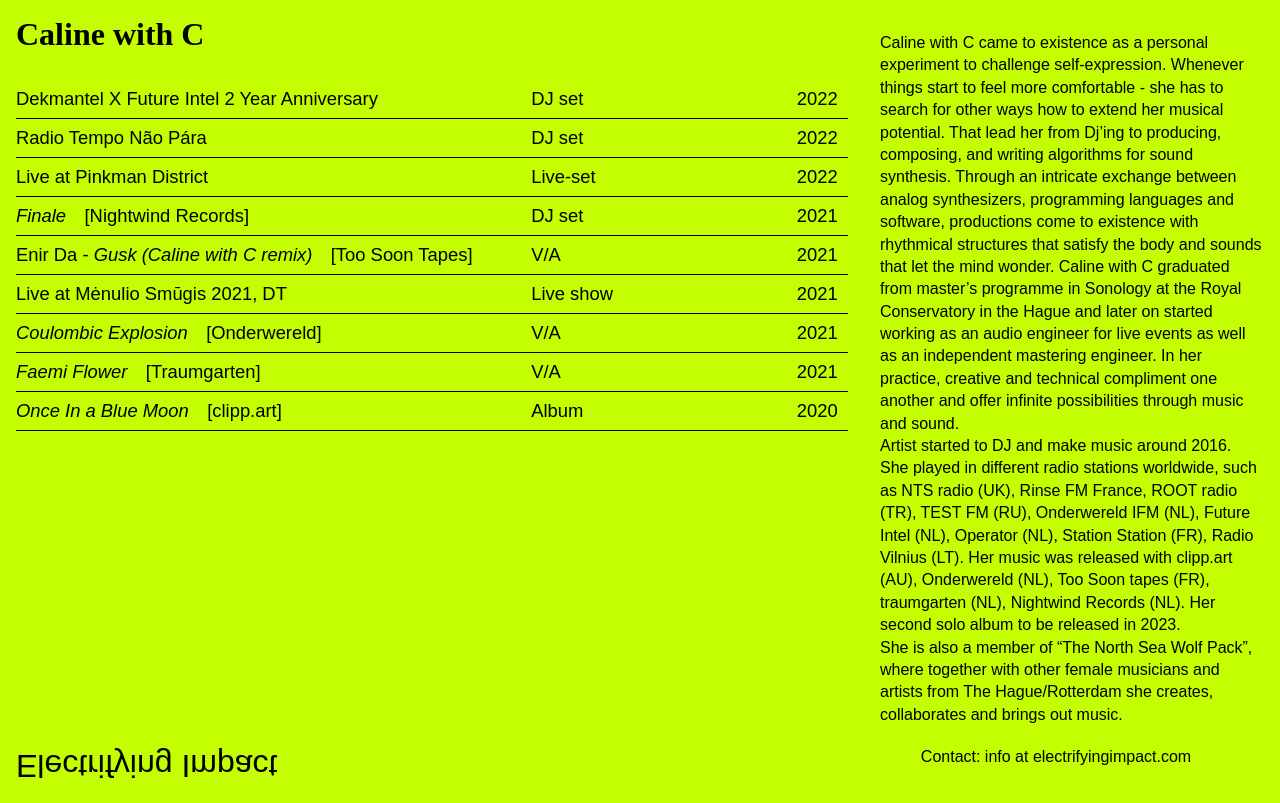
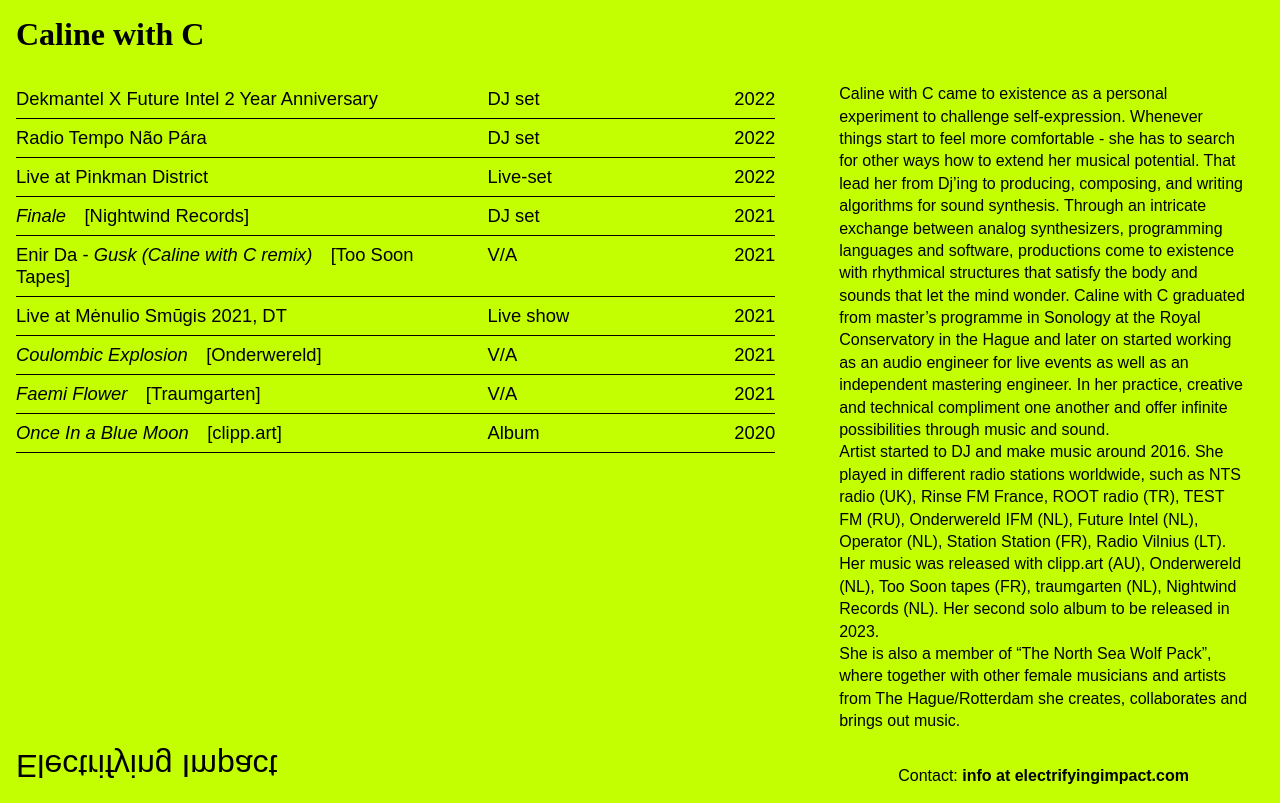
Before and after one commit to rubenverkuylen/electrifying-impact, a plain HTML site: page caline-with-c.html in a window 1280 px wide. Drawn offline with Linux system fonts and the light colour scheme; a web font is replaced by a local one.

Commit message:
big css revision

```diff
--- a/caline-with-c.html
+++ b/caline-with-c.html
@@ -284,7 +284,7 @@
           </p>
         </div>
         <div id="bio-contact">
-          <p>Contact: info at electrifyingimpact.com</p>
+          <p>Contact: <strong>info at electrifyingimpact.com</strong></p>
         </div>
       </div>
     </div>
--- a/style.css
+++ b/style.css
@@ -1,4 +1,6 @@
-@import url("https://fonts.googleapis.com/css2?family=IBM+Plex+Mono:ital,wght@0,300;0,400;0,500;0,600;0,700;1,300;1,400;1,500;1,600;1,700&family=IBM+Plex+Sans:ital,wght@0,300;0,400;0,500;1,300;1,400;1,500&family=IBM+Plex+Serif:ital,wght@0,300;1,300&family=Libre+Baskerville:wght@400;700&family=Orbitron:wght@500&family=Sarina&family=Stoke&display=swap");
+/* @import url("https://fonts.googleapis.com/css2?family=IBM+Plex+Mono:ital,wght@0,300;0,400;0,500;0,600;0,700;1,300;1,400;1,500;1,600;1,700&family=IBM+Plex+Sans:ital,wght@0,300;0,400;0,500;1,300;1,400;1,500&family=IBM+Plex+Serif:ital,wght@0,300;1,300&family=Libre+Baskerville:wght@400;700&family=Orbitron:wght@500&family=Sarina&family=Stoke&display=swap"); */
+
+@import url("https://fonts.googleapis.com/css2?family=Sarina&display=swap");
 
 @font-face {
   font-family: "Univers";
@@ -7,15 +9,11 @@
 
 :root {
   /* CALINE WITH C*/
-  --bg-color-caline: rgb(255, 123, 184);
-  --bg-color-caline: rgb(255, 82, 163);
   --bg-color-caline: rgb(195, 255, 0);
   --text-shadow-caline: 0px 0px 4px white;
   --text-color-caline: rgb(0, 0, 0);
-  --second-color-caline: rgb(235, 235, 235);
   --second-color-caline: rgb(180, 180, 180);
   /* ELECTRIFYING IMPACT */
-  --bg-color-impact: rgb(52, 33, 216);
   --bg-color-impact: rgb(32, 13, 193);
   --text-shadow-impact: none;
   --text-color-impact: rgb(255, 255, 255);
@@ -67,7 +65,6 @@ img {
     rgb(255, 0, 0, 0) 5%,
     rgb(255, 0, 0, 0) 40%
   );
-  /* background-size: 100% 100%; */
   position: fixed;
   width: 100vw;
   height: 100vh;
@@ -98,7 +95,6 @@ img {
   text-decoration: none;
 }
 .header-item a:hover {
-  /* color: var(--bg-color); */
   color: transparent;
   -webkit-text-stroke-width: 1px;
   -webkit-text-stroke-color: var(--text-color);
@@ -107,14 +103,10 @@ img {
 #header-elec {
   top: 0.5em;
   font-weight: 500;
-  /* font-family: Arial; */
 }
 
 #header-caline {
   bottom: 0.5em;
-  font-family: "Orbitron", serif;
-  /* font-family: "Stoke", serif; */
-  /* font-family: "Libre Baskerville", serif; */
   font-family: "Sarina", serif;
   font-weight: 700;
 }
@@ -134,7 +126,6 @@ img {
   position: fixed;
   width: 100vw;
   height: 100vh;
-  /* z-index: 0; */
   display: flex;
 }
 
@@ -146,23 +137,17 @@ img {
     background-position: 0 100%;
   }
 }
+
 /* CONTAINER */
-
-/* .container {
-  text-shadow: var(--text-shadow);
-} */
-
 #main-container {
   display: flex;
-  padding-top: 4em;
+  padding-top: 5em;
+  margin-left: 1em;
+  margin-right: 2em;
+  column-gap: 4em;
 }
 
 .container a {
-  /* background: var(--second-color);
-  color: var(--bg-color);
-  text-decoration: none;
-  border-radius: 8px;
-  padding: 0 5px; */
   color: var(--text-color);
   font-weight: 500;
 }
@@ -174,19 +159,19 @@ img {
 
 #work {
   flex-basis: 65%;
-  margin: 1em;
+  /* margin: 1em; */
   overflow: visible;
   padding-bottom: 4em;
-  /* text-shadow: var(--text-shadow); */
 }
 
 #biography {
-  flex-basis: 30%;
   display: flex;
+  flex-basis: 35%;
   flex-direction: column;
-  /* font-family: "IBM Plex Serif", Georgia, serif; */
   font-family: "Univers", Arial, sans-serif;
   font-weight: 500;
+  justify-content: space-between;
+  /* min-height: calc(100vh - 6em); */
 }
 
 .mirror {
@@ -222,7 +207,6 @@ img {
 }
 
 .project-title {
-  /* font-family: "IBM Plex Sans", Arial, sans-serif; */
   flex-basis: 60%;
   font-weight: 400;
 }
@@ -233,8 +217,8 @@ img {
 }
 
 .project-year {
-  /* font-style: italic; */
   font-weight: 300;
+  margin-left: auto;
 }
 
 .project-content {
@@ -253,29 +237,36 @@ img {
 
 .artwork {
   flex-basis: 35%;
-  /* height: 0%; */
   max-height: 310px;
 }
 
 /* BIOGRAPHY */
 #bio-intro {
-  position: fixed;
+  /* position: fixed;
   top: 0px;
-  margin: 1em;
+  margin: 1em; */
   max-height: 90vh;
   overflow-y: hidden;
 }
 
+#bio-intro p {
+  margin-top: 0.2em;
+}
+
 #bio-contact {
-  position: fixed;
-  bottom: 0px;
-  margin: 1em auto;
-  text-align: center;
-  width: 30%;
+  /* position: fixed;
+  bottom: 0px; */
+  /* margin: 0em auto; */
+  display: flex;
+  align-self: center;
+  /* text-align: center; */
+  /* width: 30%; */
 }
 
 #bio-contact p {
   font-weight: 400;
+  margin-left: auto;
+  margin-right: auto;
 }
 
 .disclaimer {
@@ -293,18 +284,20 @@ img {
 }
 
 @media screen and (max-width: 1200px) {
-  #work {
+  #work,
+  #biography {
     flex-basis: 50%;
   }
-  #bio-contact {
+  /* #bio-contact {
     width: 50%;
-  }
+  } */
 }
 
 @media screen and (max-width: 840px) {
   #main-container {
     flex-direction: column;
-    padding-top: 3em;
+    margin-bottom: 1em;
+    margin-right: 1em;
   }
   #work,
   #biography {
@@ -355,6 +348,7 @@ img {
   }
   #bio-contact {
     width: 100%;
+    text-align: center;
   }
   .disclaimer {
     text-align: center;
@@ -368,3 +362,18 @@ img {
     transform: scale(-1, 1);
   }
 }
+
+@media screen and (min-width: 841px) {
+  #biography {
+    min-height: calc(100vh - 6em);
+  }
+}
+
+@media screen and (min-width: 1600px) {
+  p {
+    font-size: 1.25em;
+  }
+  .project-header {
+    font-size: 1.25em;
+  }
+}
```
Also changed, not shown: index.html (+1 -1 lines).
